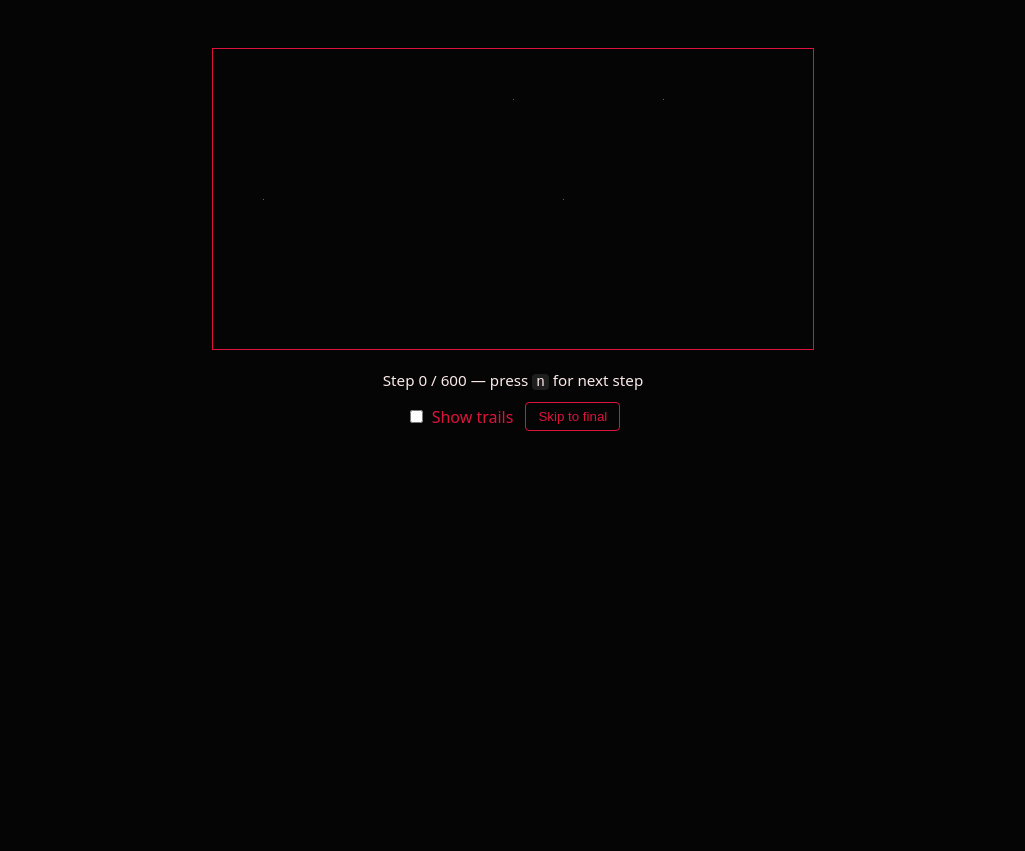
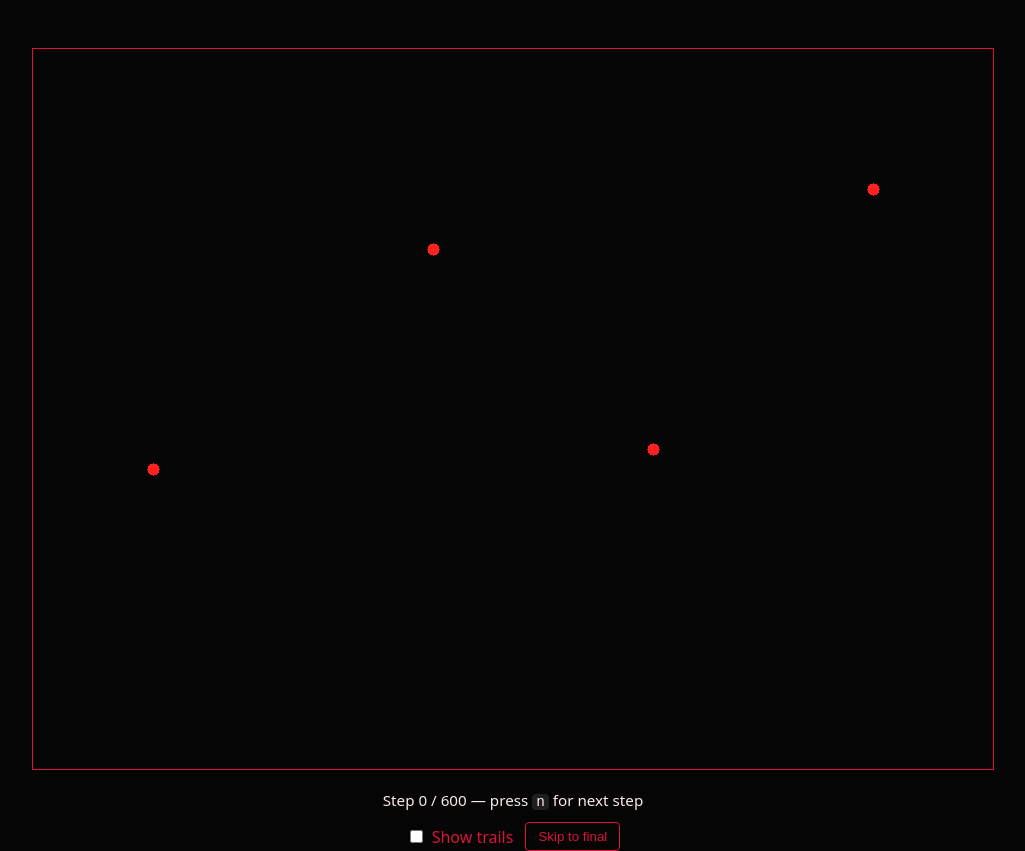
Before and after one commit to veilm/irithyll, a plain HTML site: page bezier2.html in a window 1280 px wide. Shown: the whole page, without its empty margins (127-1152 px from the left). Before the commit the page ends 800 px from the top, so only its background shows below. Drawn offline with Linux system fonts and the light colour scheme.

Commit message:
feat: Enhance Bezier curve visualization
- Increase canvas size for a larger drawing area.
- Draw points as circles instead of single pixels for better visibility.
- Adjust control point positions and selection radius to match the new scale.
- Introduce POINT_RADII constants for configurable point sizes.

Co-Authored-By: Hinata <veil@sucralose.moe>

```diff
--- a/bezier2.html
+++ b/bezier2.html
@@ -23,7 +23,7 @@
 
 			.panel {
 				width: 100%;
-				max-width: 600px;
+				max-width: 960px;
 				display: flex;
 				flex-direction: column;
 				align-items: center;
--- a/bezier2.js
+++ b/bezier2.js
@@ -1,16 +1,16 @@
 (() => {
-	const CANVAS_WIDTH = 600;
-	const CANVAS_HEIGHT = 300;
+	const CANVAS_WIDTH = 960;
+	const CANVAS_HEIGHT = 720;
 	const BEZIER_STEPS = 600;
 
 	const CONTROL_POINTS = Object.freeze([
-		{x: -250, y: 0},
-		{x: 0, y: 100},
-		{x: 50, y: 0},
-		{x: 150, y: 100},
+		{x: -360, y: -60},
+		{x: -80, y: 160},
+		{x: 140, y: -40},
+		{x: 360, y: 220},
 	]);
 
-	const SELECT_RADIUS = 12;
+	const SELECT_RADIUS = 18;
 
 	const COLORS = {
 		control: [255, 32, 32, 255],
@@ -19,6 +19,14 @@
 		intermediate: [210, 210, 210, 255],
 		result: [255, 0, 0, 255],
 	};
+
+	const POINT_RADII = Object.freeze({
+		curve: 2,
+		scaffold: 1,
+		intermediate: 1,
+		control: 6,
+		selectedControl: 7,
+	});
 
 	class CanvasBuffer {
 		constructor(canvas, width, height) {
@@ -37,17 +45,28 @@
 			this.data.fill(0);
 		}
 
-		drawCartesianPoint(x, y, color) {
+		drawCartesianPoint(x, y, color, radius = 0) {
 			const canvasCoords = cartesianToCanvas(x, y, this.width, this.height);
-			const canvasX = Math.round(canvasCoords.x);
-			const canvasY = Math.round(canvasCoords.y);
+			const centerX = Math.round(canvasCoords.x);
+			const centerY = Math.round(canvasCoords.y);
+			const radiusInt = Math.max(0, radius | 0);
+			const radiusSquared = radiusInt * radiusInt;
 
-			if (canvasX < 0 || canvasX >= this.width) return;
-			if (canvasY < 0 || canvasY >= this.height) return;
+			for (let dy = -radiusInt; dy <= radiusInt; dy++) {
+				const py = centerY + dy;
+				if (py < 0 || py >= this.height) continue;
 
-			const offset = 4 * (canvasY * this.width + canvasX);
+				for (let dx = -radiusInt; dx <= radiusInt; dx++) {
+					if (radiusInt > 0 && dx * dx + dy * dy > radiusSquared) continue;
+
+					const px = centerX + dx;
+					if (px < 0 || px >= this.width) continue;
+
+					const offset = 4 * (py * this.width + px);
 					for (let i = 0; i < 4; i++) {
 						this.data[offset + i] = color[i];
+					}
+				}
 			}
 		}
 
@@ -137,8 +156,10 @@
 
 		drawControlPoints() {
 			this.points.forEach((point, index) => {
-				const color = index === this.selectedIndex ? COLORS.selectedControl : COLORS.control;
-				this.buffer.drawCartesianPoint(point.x, point.y, color);
+				const isSelected = index === this.selectedIndex;
+				const color = isSelected ? COLORS.selectedControl : COLORS.control;
+				const radius = isSelected ? POINT_RADII.selectedControl : POINT_RADII.control;
+				this.buffer.drawCartesianPoint(point.x, point.y, color, radius);
 			});
 		}
 
@@ -149,8 +170,10 @@
 
 			for (let i = 0; i < points.length - 1; i++) {
 				const interpolated = lerpPoint(points[i], points[i + 1], t);
-				const color = points.length === 2 ? COLORS.result : COLORS.scaffold;
-				this.buffer.drawCartesianPoint(interpolated.x, interpolated.y, color);
+				const isCurvePoint = points.length === 2;
+				const color = isCurvePoint ? COLORS.result : COLORS.scaffold;
+				const radius = isCurvePoint ? POINT_RADII.curve : POINT_RADII.scaffold;
+				this.buffer.drawCartesianPoint(interpolated.x, interpolated.y, color, radius);
 				scaffolds.push(interpolated);
 			}
 
@@ -159,7 +182,7 @@
 			const innerPoints = [];
 				for (let i = 0; i < scaffolds.length - 1; i++) {
 					const inner = lerpPoint(scaffolds[i], scaffolds[i + 1], t);
-				this.buffer.drawCartesianPoint(inner.x, inner.y, COLORS.intermediate);
+					this.buffer.drawCartesianPoint(inner.x, inner.y, COLORS.intermediate, POINT_RADII.intermediate);
 					innerPoints.push(inner);
 				}
 
```
Lines whose indentation alone changed are shown as unchanged.
